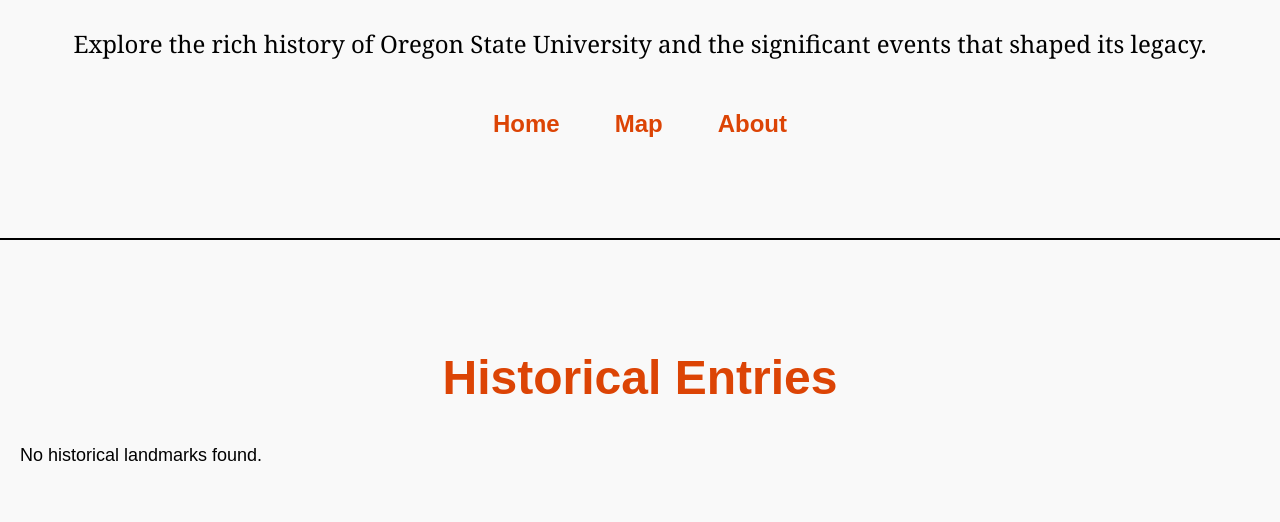
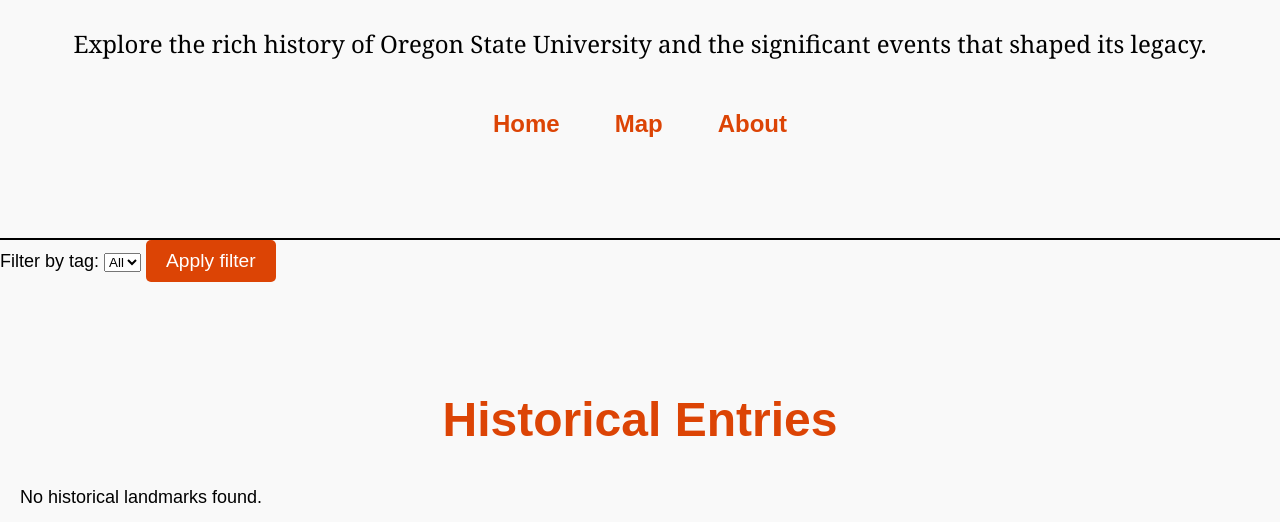
Before and after one commit to breadonb/Dam-Lore, a FastAPI app: page /history in a window 1280 px wide. Shown: the part 387-909 px from the top of the page. Run offline with FastAPI, Linux system fonts and the light colour scheme; data that the repository does not hold is empty; some web fonts are replaced.

Commit message:
Added a filter to the history page

```diff
--- a/app.py
+++ b/app.py
@@ -1,4 +1,4 @@
-from fastapi import FastAPI, Request
+from fastapi import FastAPI, Request, Query
 from fastapi.templating import Jinja2Templates
 from fastapi.staticfiles import StaticFiles
 from pymongo import MongoClient
@@ -31,9 +31,13 @@
     return templates.TemplateResponse("mission.html", {"request": request})
 
 @app.get("/history")
-async def get_history(request: Request):
-    landmarks = list(collection.find({},{"_id":0}))
-    return templates.TemplateResponse("history.html", {"request": request, "landmarks": landmarks})
+async def get_history(request: Request, tag:str = Query("", alias="tag")):
+    available_tags = sorted(set(collection.distinct("tag")))
+    if tag:
+        landmarks = list(collection.find({"tag":tag}, {"_id": 0}))
+    else:
+        landmarks = list(collection.find({},{"_id":0}))
+    return templates.TemplateResponse("history.html", {"request": request, "landmarks": landmarks, "available_tags":available_tags, "selected_tag":tag})
 
 @app.get("/tour")
 async def get_tour(request: Request):
--- a/templates/history.html
+++ b/templates/history.html
@@ -16,10 +16,25 @@
     </div>
   </header>
 
+  <!--filter form-->
+  <section class ="filter">
+    <form method="GET">
+      <label for="tag">Filter by tag: </label>
+      <select name="tag" id="tag">
+        <option value="">All</option>
+        {%for tag in available_tags%}
+          <option value="{{tag}}" {%if tag == selected_tag%}selected{%endif%} >{{tag}}</option>
+        {%endfor%}
+      </select>
+      <button type="submit">Apply filter</button>
+    </form>
+  </section>
+
   <!-- History Entries -->
   <section class="history">
     <h2>Historical Entries</h2>
 
+    {%if landmarks%}
       {%for landmark in landmarks%}
         <div class="history-entry">
           <img src="{{ landmark.image_url}}" alt = "{{landmark.name}}">
@@ -31,9 +46,10 @@
           </div>
         </div>
         <hr>
+      {%endfor%}
     {% else %}
       <p>No historical landmarks found.</p>
-    {%endfor%}
+    {%endif%}
 
   </section>
 {%endblock%}
```
Lines whose indentation alone changed are shown as unchanged.
